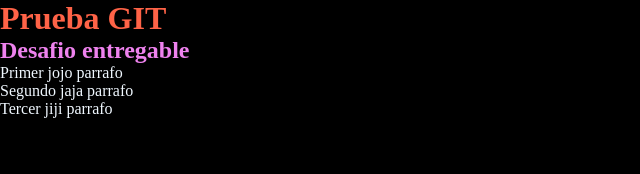
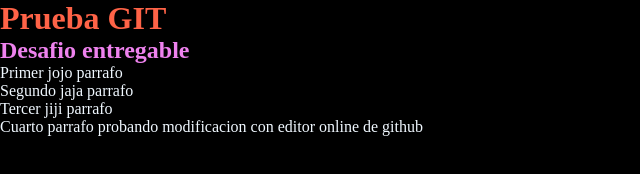
Before and after one commit to mago1122/Desafio15, a plain HTML site: page index.html in a window 1280 px wide. Shown: the whole page, without its empty margins (0-640 px from the left). Drawn offline with Linux system fonts and the light colour scheme.

Commit message:
index.html
Modificación 1

```diff
--- a/index.html
+++ b/index.html
@@ -17,6 +17,7 @@
             <p>Primer jojo parrafo</p>
             <p>Segundo jaja parrafo</p>
             <p>Tercer jiji parrafo</p>
+            <p>Cuarto parrafo probando modificacion con editor online de github</p>
         </div>
     </main>
 </body>
```
